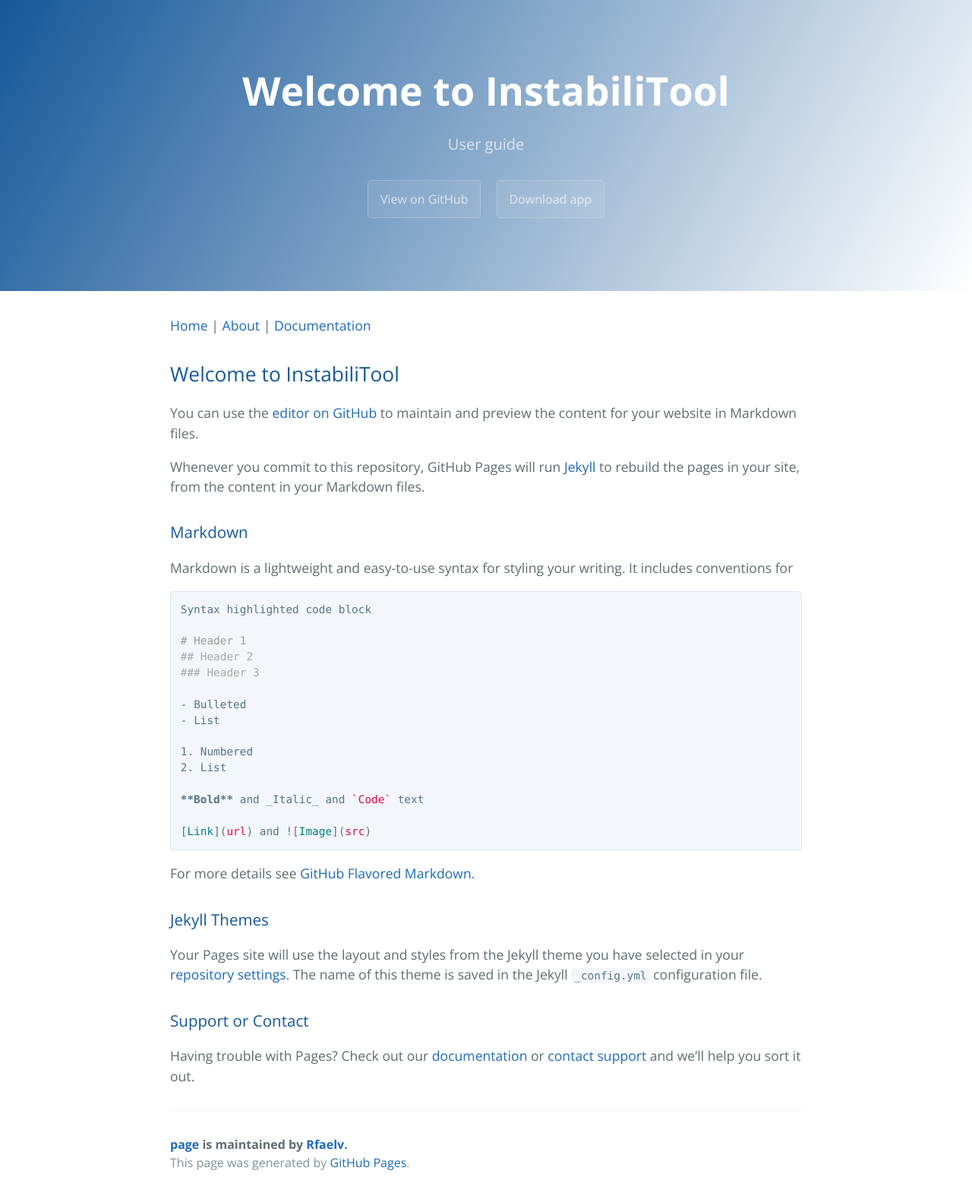
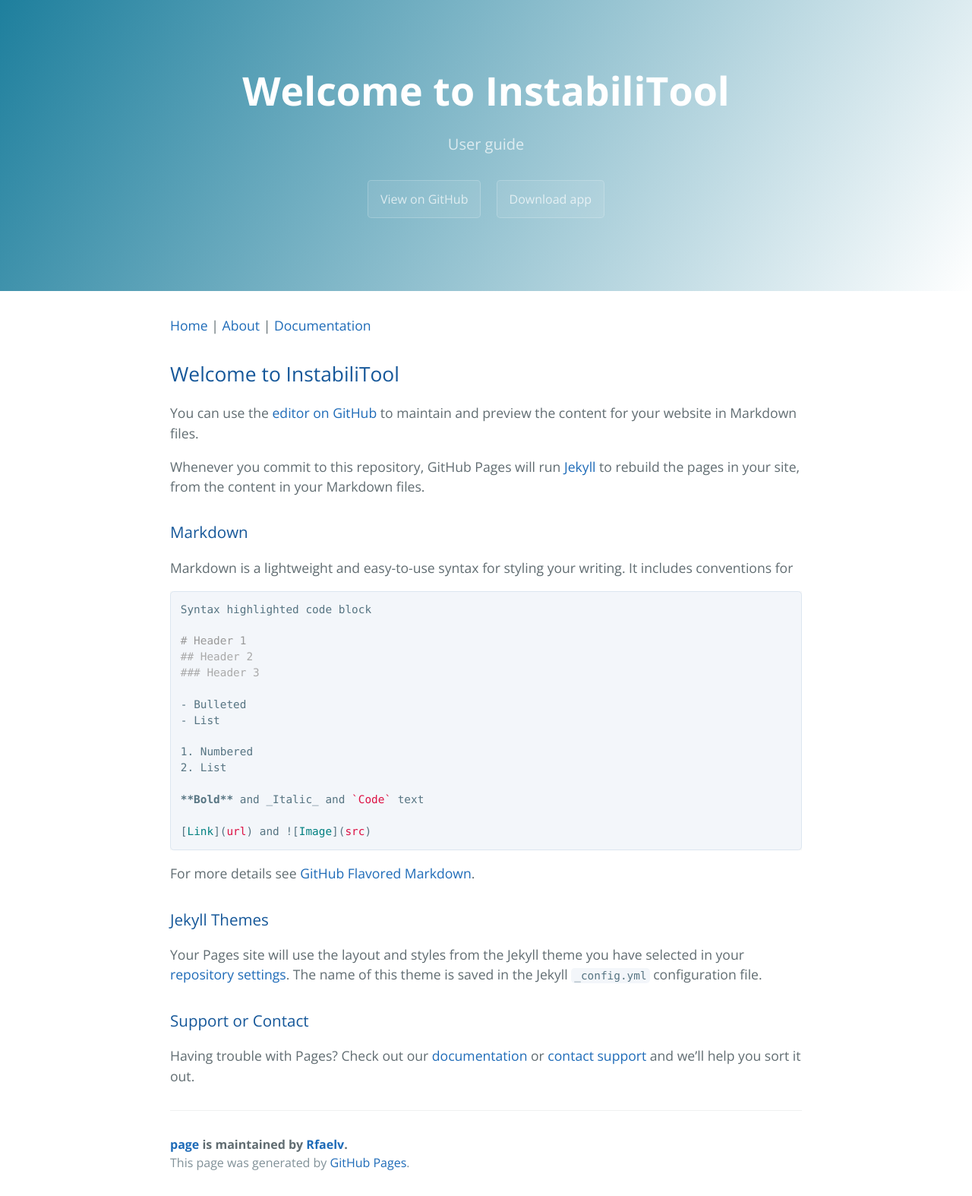
Before and after one commit to Rfaelv/page, a Jekyll site: the page built from index.md, in a window 1280 px wide. Shown: the whole page at 76% size. Built offline with Jekyll 4.4.1, drawn with Linux system fonts in a browser that asks for light colours; our own code applies the rules of GitHub Pages for plain Markdown files.

Commit message:
Update variables.scss

```diff
--- a/_sass/variables.scss
+++ b/_sass/variables.scss
@@ -5,7 +5,8 @@ $medium-breakpoint: 42em !default;
 // Headers
 $header-heading-color: #fff !default;
 $header-bg-color: #fff !default;
-$header-bg-color-secondary: #155799 !default;
+// $header-bg-color-secondary: #155799 !default;
+$header-bg-color-secondary: #1E7F9D !default;
 
 // Text
 $section-headings-color: #155799 !default;
```
